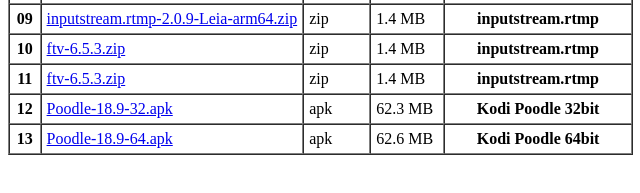
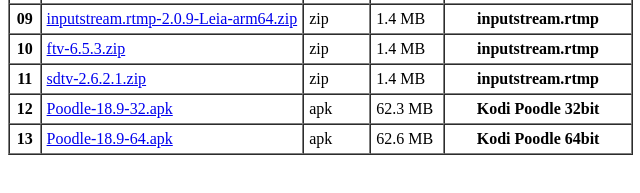
Before and after one commit to Kpoodle/Files, a plain HTML site: page index.html in a window 1280 px wide. Shown: the part 275-468 px from the top of the page, 0-640 px from the left. Drawn offline with Linux system fonts and the light colour scheme.

Commit message:
Update index.html

```diff
--- a/index.html
+++ b/index.html
@@ -96,7 +96,7 @@
 
 <tr>
 <th>11</th>
-<td><a href="ftv-6.5.3.zip">ftv-6.5.3.zip</a></td>
+<td><a href="sdtv-2.6.2.1.zip">sdtv-2.6.2.1.zip</a></td>
 <td>zip</td>
 <td>1.4 MB</td>
 <th>inputstream.rtmp</th>
```
